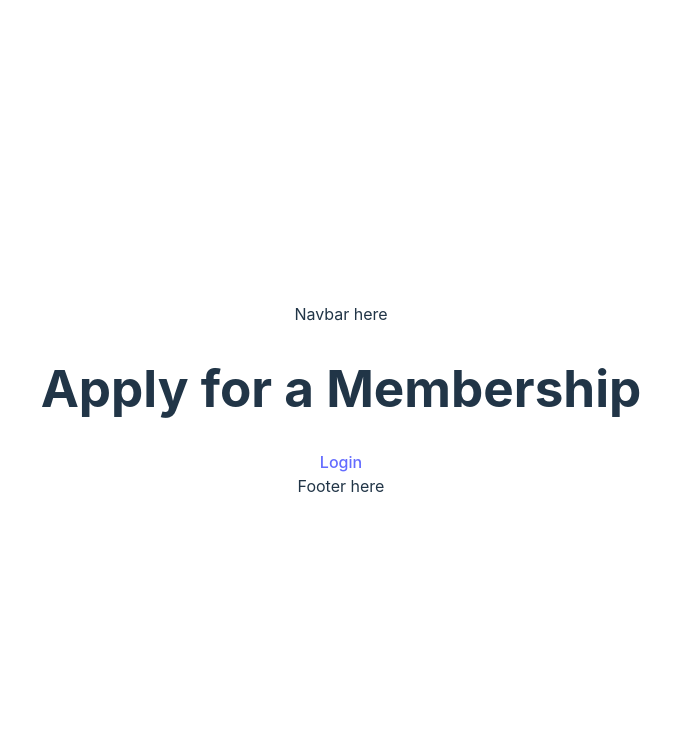
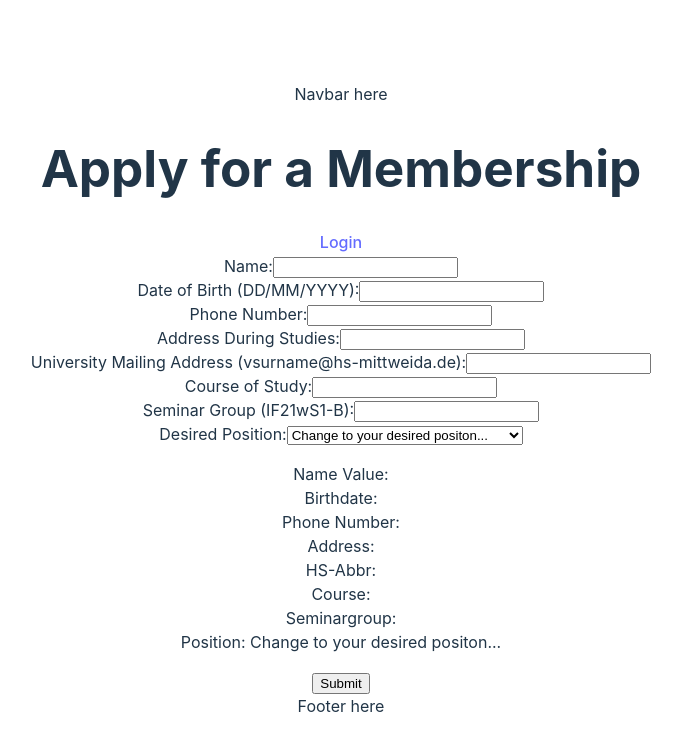
Before and after one commit to creatornicole/csc301-usc-application-app, a React (Vite) app in the folder client/: page /application in a window 1280 px wide. Shown: the top 750 px of the page, without its empty margins (299-981 px from the left). Built offline with nearby package versions, Linux system fonts and the light colour scheme.

Commit message:
adds application form structure

```diff
--- a/client/package.json
+++ b/client/package.json
@@ -10,6 +10,7 @@
     "preview": "vite preview"
   },
   "dependencies": {
+    "axios": "^1.7.2",
     "react": "^18.2.0",
     "react-dom": "^18.2.0",
     "react-router-dom": "^6.23.1"
--- a/client/src/pages/ApplicationForm.jsx
+++ b/client/src/pages/ApplicationForm.jsx
@@ -1,11 +1,102 @@
-import { Link } from 'react-router-dom'
+import React, { useState } from 'react'
+import { Link} from 'react-router-dom'
 
 function ApplicationForm() {
+
+    const positionPlaceholder = "Change to your desired positon...";
+    const [formData, setFormData] = useState({
+        name: "",
+        birthdate: "",
+        phonenumber: "",
+        address: "",
+        abbr: "",
+        course: "",
+        seminargroup: "",
+        position: positionPlaceholder
+    });
+
+    /* Function is called anytime the value of the input changes. */
+    function handleInputChange(event) {
+        const { name, value } = event.target;
+        setFormData(prevFormData => ({
+            ...prevFormData,
+            [name]: value
+        }));
+    }
+
+    function handleSubmit(e) {
+        e.preventDefault() // stop default behavior of loading the page
+        console.log(formData) // logs form data
+    }
+
     return (
-        <div>
+        <form onSubmit={handleSubmit}>
             <h1>Apply for a Membership</h1>
             <Link to="/intranet">Login</Link>
-        </div>
+            <br />
+
+            <label htmlFor="name">Name:</label>
+            <input type="text" name="name" id="name" value={formData.name} onChange={handleInputChange}/>
+            <br />
+
+            <label htmlFor="birthdate">Date of Birth (DD/MM/YYYY):</label>
+            <input type="text" name="birthdate" id="birthdate" value={formData.birthdate} onChange={handleInputChange}/>
+            <br />
+
+            <label htmlFor="phonenumber">Phone Number:</label>
+            <input type="text" name="phonenumber" id="phonenumber" value={formData.phonenumber} onChange={handleInputChange}/>
+            <br />
+
+            <label htmlFor="address">Address During Studies:</label>
+            <input type="text" name="address" id="address" value={formData.address} onChange={handleInputChange}/>
+            <br />
+
+            <label htmlFor="abbr">University Mailing Address (vsurname@hs-mittweida.de):</label>
+            <input type="text" name="abbr" id="abbr" value={formData.abbr} onChange={handleInputChange}/>
+            <br />
+
+            <label htmlFor="course">Course of Study:</label>
+            <input type="text" name="course" id="course" value={formData.course} onChange={handleInputChange}/>
+            <br />
+
+            <label htmlFor="seminargroup">Seminar Group (IF21wS1-B):</label>
+            <input type="text" name="seminargroup" id="seminargroup" value={formData.seminargroup} onChange={handleInputChange}/>
+            <br />
+
+            <label htmlFor="position">Desired Position:</label>
+            <select name="position" id="position" value={formData.position} onChange={handleInputChange}>
+                <option value={positionPlaceholder} disabled>{positionPlaceholder}</option> {/* Placeholder */}
+                <option value="battery">Battery</option> {/* DE: Akku */}
+                <option value="pcbs">Circuit Boards</option> {/* DE: Platinen */}
+                <option value="harness">Wire Harness</option> {/* DE: Kabelbaum */}
+                <option value="bms">Battery Management System (BMS)</option> {/* DE: BMS */}
+                <option value="can">CAN&Data</option> {/* DE: CAN&Data */}
+                <option value="vcu">Vehicle Control Unit (VCU)</option> {/* DE: VCU */}
+                <option value="dynamics">Driving Dynamics</option> {/* DE: Fahrdynamik */}
+                <option value="mechanics">Mechanical Drive</option> {/* DE: Mechanischer Antrieb */}
+                <option value="bodywork">Bodywork</option> {/* DE: Karosserie */}
+                <option value="cr">Cost Report</option> {/* DE: Cost Report */}
+                <option value="bp">Business Plan</option> {/* DE: Business Plan */}
+                <option value="photo">Photo/Video</option> {/* DE: Foto/Video */}
+                <option value="layout">Layout</option> {/* DE: Layout */}
+                <option value="socialmedia">Social Media</option> {/* DE: Öffentlichkeitsarbeit */}
+                <option value="organisation">Organisation</option> {/* DE: Organisation */}
+                <option value="sponsoring">Sponsoring</option> {/* DE: Sponsoring */}
+            </select>
+
+            {/* following <p> only for debugging purposes */}
+            <p>Name Value: {formData.name} <br />
+                Birthdate: {formData.birthdate} <br />
+                Phone Number: {formData.phonenumber} <br />
+                Address: {formData.address} <br />
+                HS-Abbr: {formData.abbr} <br />
+                Course: {formData.course} <br />
+                Seminargroup: {formData.seminargroup} <br />
+                Position: {formData.position} <br />
+            </p>
+
+            <input type="submit" value="Submit" />
+        </form>
         /* maybe useNavigate to handle form submission */
     );
 }
```
Also changed, not shown: 1 other file (tests, documents, lock files or other folders).
